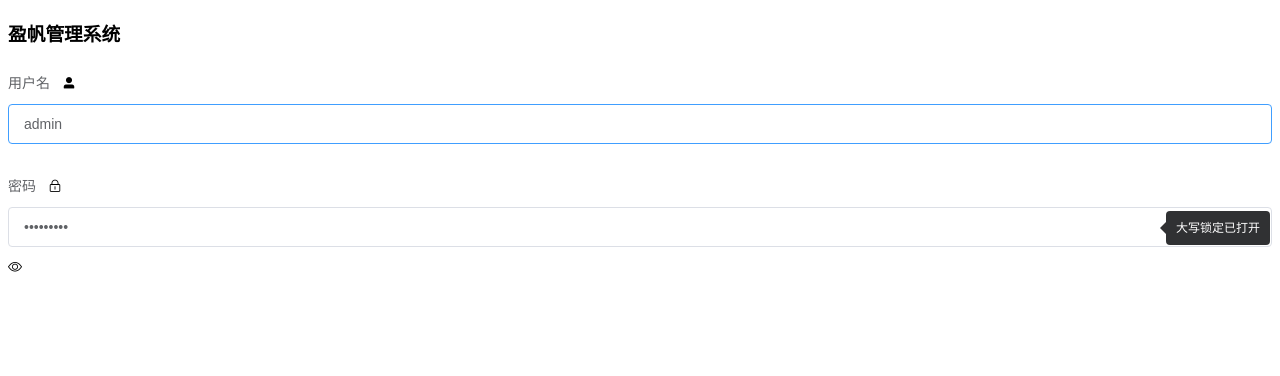
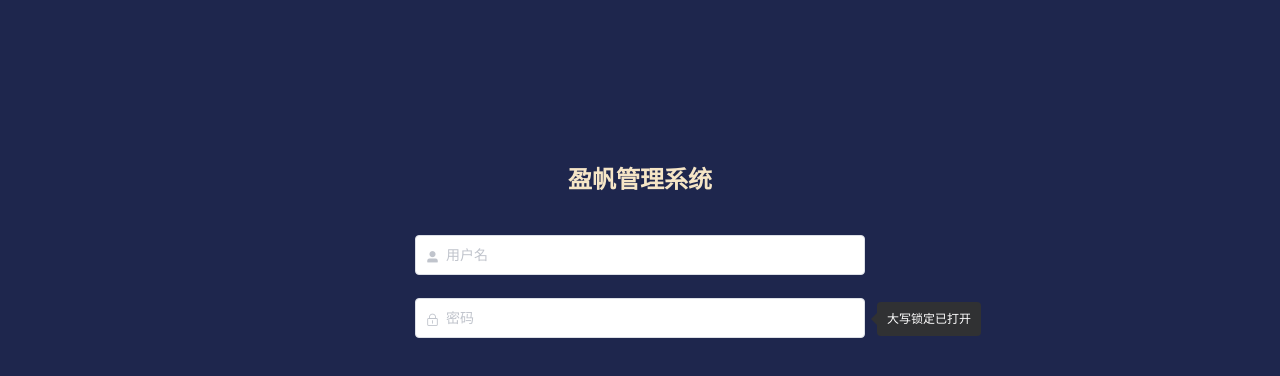
Before and after one commit to relzhao/onDevProject, a Vue app: page /#/login in a window 1280 px wide. Shown: the top 376 px of the page. Built offline with nearby package versions, Linux system fonts and the light colour scheme.

Commit message:
update login 4/25

```diff
--- a/src/App.vue
+++ b/src/App.vue
@@ -16,3 +16,8 @@ export default {
   },
 };
 </script>
+<style lang="scss">
+#app {
+  height: 100%;
+}
+</style>
--- a/src/router/index.js
+++ b/src/router/index.js
@@ -56,7 +56,7 @@ const routes = [
   {
     path: "/login",
     name: "login",
-    component: () => import("../views/login.vue"),
+    component: () => import("../views/login/login"),
   },
 ];
 
--- a/src/views/login.vue
+++ /dev/null
@@ -1,69 +0,0 @@
-<template>
-  <div class="login-container">
-    <el-form
-      :model="loginForm"
-      ref="loginForm"
-      :rules="loginRules"
-      label-position="left"
-      autocomplete="on"
-      ><div class="title-container">
-        <h3 class="title">盈帆管理系统</h3>
-      </div>
-      <el-form-item label="用户名">
-        <span class="icon-container">
-          <i class="el-icon-user-solid"></i>
-        </span>
-        <el-input
-          v-model="loginForm.username"
-          placeholder="用户名"
-          name="username"
-          type="text"
-          autocomplete="on"
-          autofocus="true"
-          tabindex="1"
-        />
-      </el-form-item>
-      <el-tooltip
-        v-model="capsTooltip"
-        content="大写锁定已打开"
-        placement="right"
-        manual
-      >
-        <el-form-item label="密码">
-          <span class="icon-container">
-            <i class="el-icon-lock"></i>
-          </span>
-          <el-input
-            v-model="loginForm.password"
-            placeholder="密码"
-            name="password"
-            :type="passwordType"
-            autocomplete="on"
-            autofocus="true"
-            tabindex="2"
-          />
-          <span class="show-pwd">
-            <i class="el-icon-view"></i>
-          </span>
-        </el-form-item>
-      </el-tooltip>
-    </el-form>
-  </div>
-</template>
-<script>
-export default {
-  name: "Login",
-  data() {
-    return {
-      loginForm: {
-        username: "admin",
-        password: "kyoko2623",
-      },
-      passwordType: "password",
-      capsTooltip: "false",
-    };
-  },
-};
-</script>
-<style>
-</style>
--- /dev/null
+++ b/src/views/login/login.vue
@@ -0,0 +1,132 @@
+<template>
+  <div class="login-container">
+    <el-form
+      :model="loginForm"
+      ref="loginForm"
+      :rules="loginRules"
+      label-position="left"
+      autocomplete="on"
+      class="login-form"
+      ><div class="title-container">
+        <h3 class="title">盈帆管理系统</h3>
+      </div>
+      <el-form-item>
+        <!-- <span class="icon-container">
+          <i class="el-icon-user-solid"></i>
+        </span> -->
+        <el-input
+          prefix-icon="el-icon-user-solid"
+          v-model="loginForm.username"
+          placeholder="用户名"
+          name="username"
+          type="text"
+          autocomplete="on"
+          tabindex="1"
+        >
+        </el-input>
+      </el-form-item>
+      <el-tooltip
+        v-model="capsTooltip"
+        content="大写锁定已打开"
+        placement="right"
+        manual
+      >
+        <el-form-item>
+          <!-- <span class="icon-container">
+            <i class="el-icon-lock"></i>
+          </span> -->
+          <el-input
+            prefix-icon="el-icon-lock"
+            v-model="loginForm.password"
+            placeholder="密码"
+            name="password"
+            :type="passwordType"
+            autocomplete="on"
+            tabindex="2"
+          >
+          </el-input>
+          <!-- <span class="show-pwd">
+            <i class="el-icon-view"></i>
+          </span> -->
+        </el-form-item>
+      </el-tooltip>
+    </el-form>
+  </div>
+</template>
+<script>
+export default {
+  name: "Login",
+  data() {
+    return {
+      loginForm: {
+        username: "",
+        password: "",
+      },
+      passwordType: "password",
+      capsTooltip: "false",
+    };
+  },
+};
+</script>
+<style lang="scss">
+* {
+  margin: 0px;
+  padding: 0px;
+}
+html,
+body {
+  height: 100%;
+}
+// .login-container {
+//   .el-input {
+//     width: 85%;
+//     height: 47px;
+//     input {
+//       background: transparent;
+//       border: 0px;
+//       -webkit-appearance: none;
+//       border-radius: 0px;
+//       padding: 12px 15px 12px 35px;
+//       height: 47px;
+//     }
+//   }
+//   .el-form-item {
+//     border: 1px solid rgba(255, 255, 255, 0.1);
+//     background: rgba(0, 0, 0, 0.1);
+//     border-radius: 5px;
+//     color: #454545;
+//   }
+// }
+</style>
+
+<style lang="scss" scoped>
+$bg: #1e264d;
+$font_color: #f5e5c6;
+
+.login-container {
+  min-height: 100%;
+  width: 100%;
+  background-color: $bg;
+  overflow: hidden;
+
+  .login-form {
+    box-sizing: border-box;
+    position: relative;
+    width: 520px;
+    max-width: 100%;
+    padding: 160px 35px 0;
+    margin: 0 auto;
+    overflow: hidden;
+  }
+
+  .title-container {
+    position: relative;
+    .title {
+      font-size: 24px;
+      color: $font_color;
+      text-align: center;
+      margin: 0px auto 40px auto;
+    }
+  }
+}
+</style>
```
